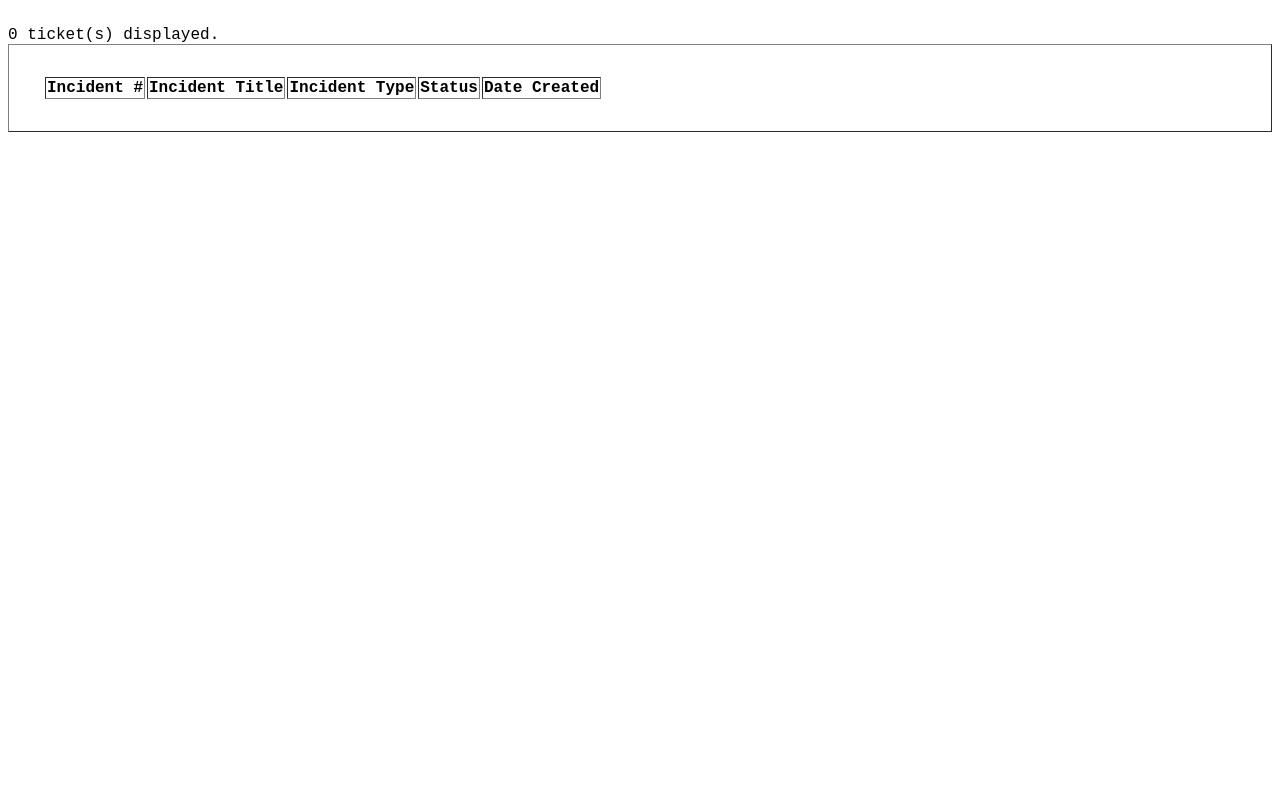
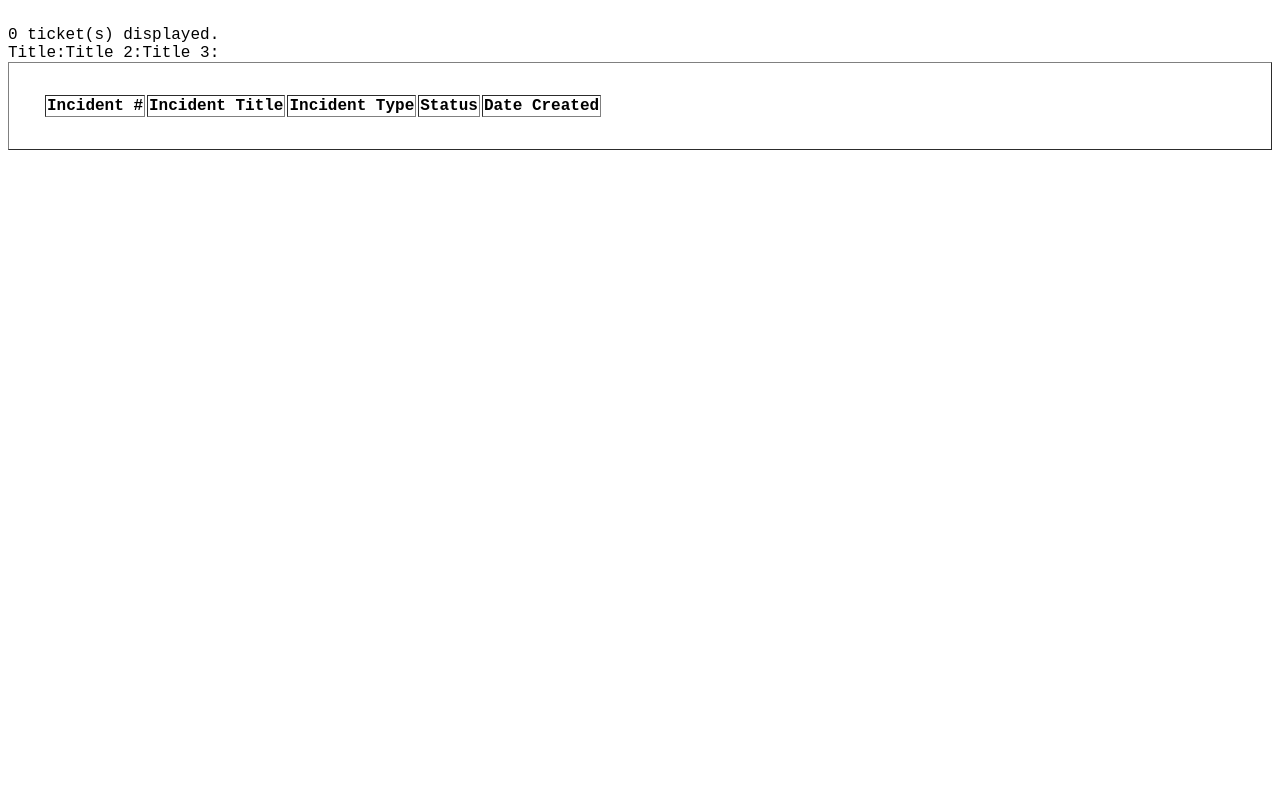
Before and after one commit to p-deb/CSIRT-Incident-Report-System, a PHP site: page /Query.php in a window 1280 px wide. Run offline with PHP 8.4, Linux system fonts and the light colour scheme; data that the repository does not hold is empty.

Commit message:
Testing retrieving individual variables

```diff
--- a/NewIncident.css
+++ b/NewIncident.css
@@ -42,7 +42,7 @@ textarea:focus {
 }
 
 .AddContacts input[type=button] {
-    background-color: #45CEA2;
+    background-color: #000000;
     border: 1px;
     padding: 16px 32px;
     text-decoration: none;
--- a/Query.php
+++ b/Query.php
@@ -26,6 +26,16 @@
     }
     echo "</tr>";
   }
+
+  $title = $table->$title;
+  echo "Title:" . $title;
+
+  $title2 = $incidentNo->$title;
+  echo "Title 2:" . $title2;
+
+  $title3 = $title;
+  echo "Title 3:" . $title3;
+
 }
 
 $db->close();
```
Lines whose indentation alone changed are shown as unchanged.
